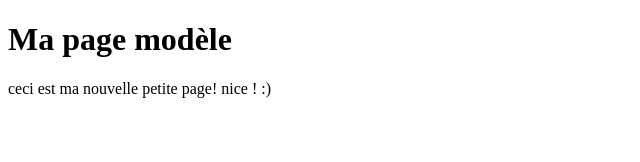
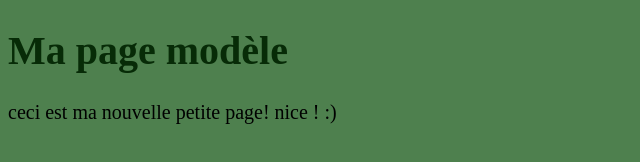
Before and after one commit to Djorkalemoigne/html, a plain HTML site: page index.html in a window 1280 px wide. Shown: the whole page, without its empty margins (0-640 px from the left). Drawn offline with Linux system fonts and the light colour scheme.

Commit message:
2nd Commit

```diff
--- /dev/null
+++ b/Style.css
@@ -0,0 +1,8 @@
+html {
+    background-color: rgb(78, 128, 78);
+    font-size: 20px;
+}
+
+h1{
+    color: rgb(7, 43, 7);
+}
--- a/index.html
+++ b/index.html
@@ -5,9 +5,12 @@
     <meta http-equiv="X-UA-Compatible" content="IE=edge">
     <meta name="viewport" content="width=device-width, initial-scale=1.0">
     <title>Ma Page</title>
+    <link rel="stylesheet" href="Style.css"/>
 </head>
 <body>
     <h1>Ma page modèle</h1>
     <p>ceci est ma nouvelle petite page! nice ! :)</p>
+
+    <script src="main.js"></script>
 </body>
 </html>
--- /dev/null
+++ b/main.js
@@ -0,0 +1 @@
+/* Fichier principal du code JavaScript */
```
